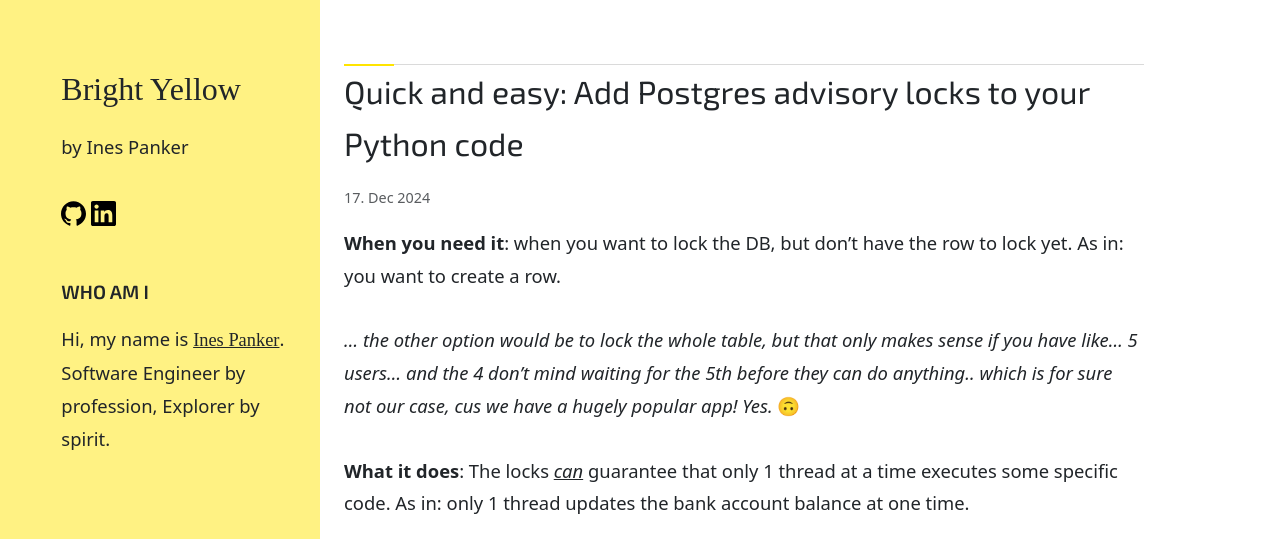
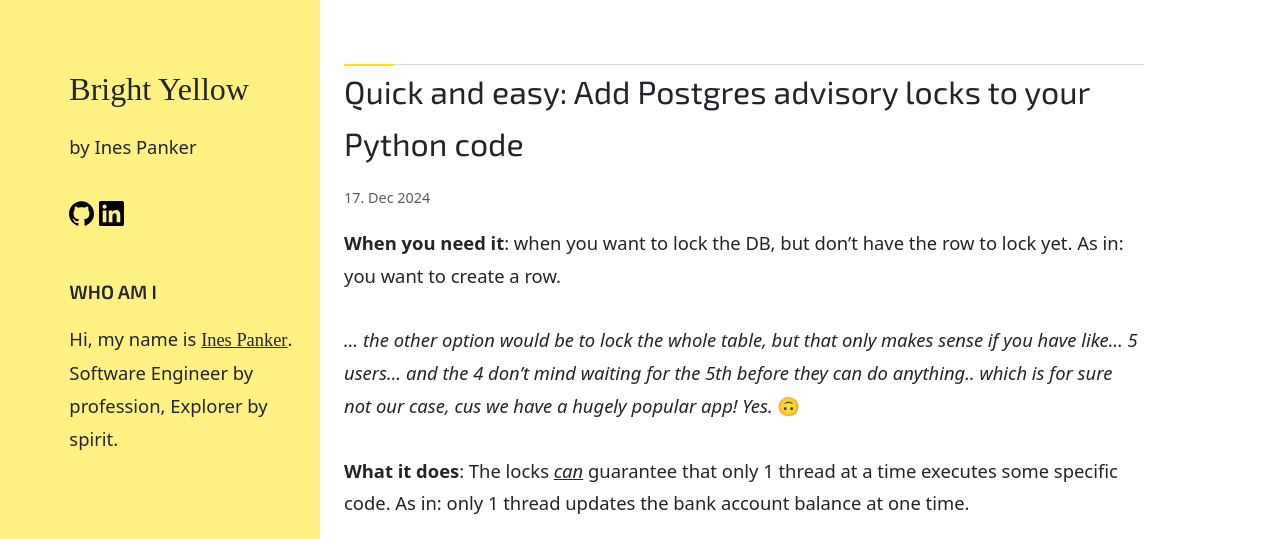
Before and after one commit to inesp/inesp.github.io, a Jekyll site: the page built from index.md, in a window 1280 px wide. Shown: the top 539 px of the page. Built offline with Jekyll 4.4.1, drawn with Linux system fonts in a browser that asks for light colours; nearby versions of some CDN libraries; some web fonts are replaced.

Commit message:
Add container to sidebar too

```diff
--- a/_includes/sidebar.html
+++ b/_includes/sidebar.html
@@ -1,5 +1,6 @@
 
-<div class="col-lg-12 col-xl-10 offset-xl-2">
+<div class="container">
+  <div class="col-lg-12 col-xl-10 offset-xl-2 relative">
 
     <h2><a href="{{ "/" | absolute_url }}">{{ site.title }}</a></h2>
 
@@ -35,5 +36,5 @@
 
       <h3 class="mt-md-4 mt-lg-5">Who am I</h3>
       <p class="mb-5">Hi, my name is  <a href="{{ '/about' | relative_link }}" class="my-name">Ines Panker</a>. Software Engineer by profession, Explorer by spirit.</p>
-
+  </div>
 </div>
```
